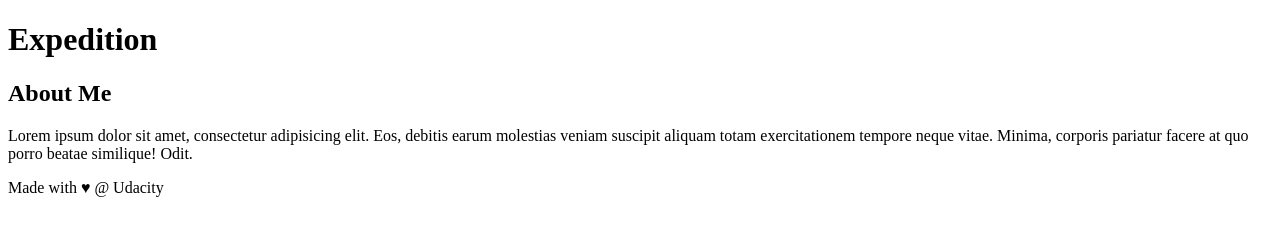
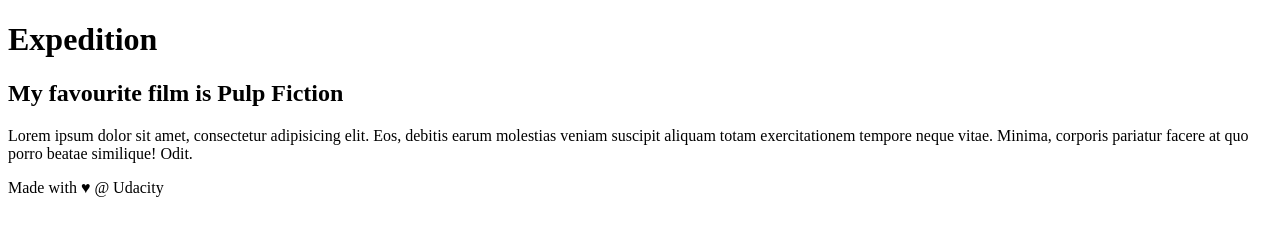
Before and after one commit to Riki2394/Communicate-Data-Findings, a plain HTML site: page index.html in a window 1280 px wide. Drawn offline with Linux system fonts and the light colour scheme.

Commit message:
More content to sidebar

```diff
--- a/index.html
+++ b/index.html
@@ -19,7 +19,7 @@
         </div>
         <!-- start of new content -->
         <aside>
-            <h2>About Me</h2>
+            <h2>My favourite film is Pulp Fiction</h2>
 
             <p>Lorem ipsum dolor sit amet, consectetur adipisicing elit. Eos, debitis earum molestias veniam suscipit aliquam totam exercitationem tempore neque vitae. Minima, corporis pariatur facere at quo porro beatae similique! Odit.</p>
         </aside>
```
